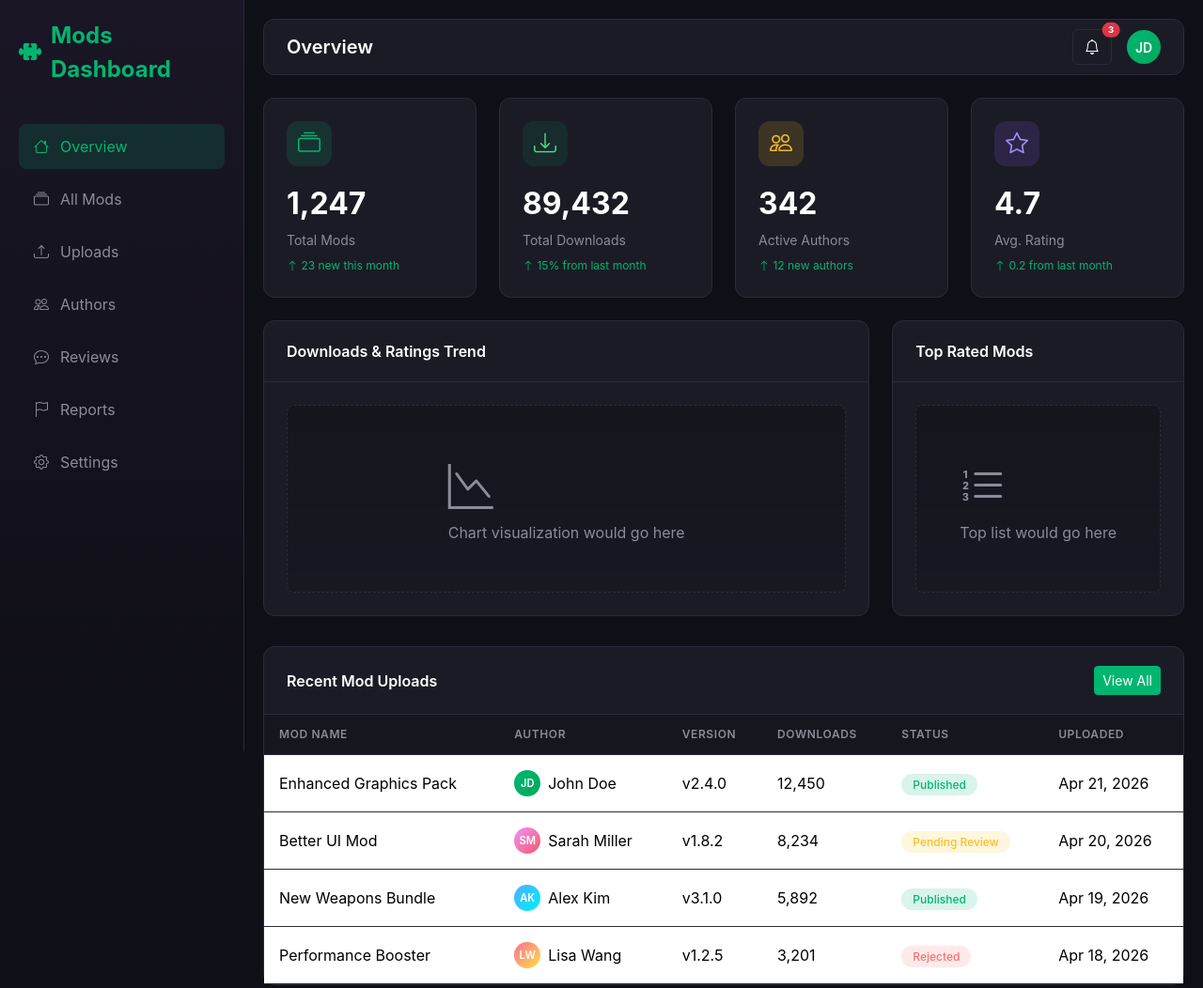
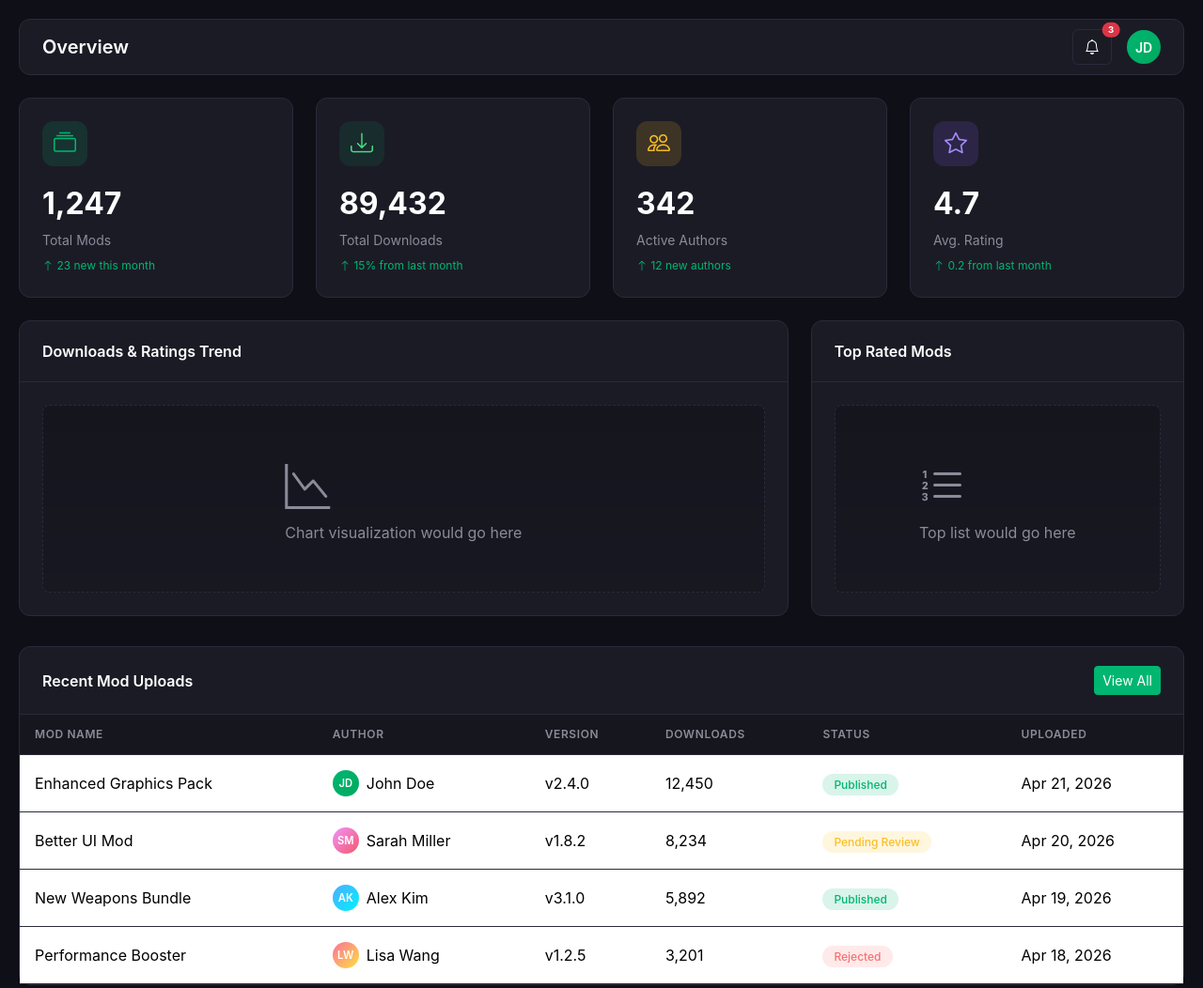
Before and after one commit to jeremiablut/Eclipse-Docs, a plain HTML site: page index.html in a window 1280 px wide. Shown: the whole page at 94% size. Drawn offline with nearby package versions, Linux system fonts and the light colour scheme.

Commit message:
get rid of sidebar

```diff
--- a/index.html
+++ b/index.html
@@ -75,8 +75,10 @@
     }
 
     .main-content {
-      margin-left: var(--sidebar-width);
+      margin-left: 0;
       padding: 20px;
+      max-width: 1400px;
+      margin: 0 auto;
     }
 
     .topbar {
@@ -254,23 +256,6 @@
   </style>
 </head>
 <body>
-  <!-- Sidebar -->
-  <aside class="sidebar">
-    <div class="sidebar-brand">
-      <i class="bi bi-puzzle-fill"></i>
-      Mods Dashboard
-    </div>
-    <ul class="sidebar-nav">
-      <li><a href="#" class="active"><i class="bi bi-house"></i> Overview</a></li>
-      <li><a href="#"><i class="bi bi-collection"></i> All Mods</a></li>
-      <li><a href="#"><i class="bi bi-upload"></i> Uploads</a></li>
-      <li><a href="#"><i class="bi bi-people"></i> Authors</a></li>
-      <li><a href="#"><i class="bi bi-chat-dots"></i> Reviews</a></li>
-      <li><a href="#"><i class="bi bi-flag"></i> Reports</a></li>
-      <li><a href="#"><i class="bi bi-gear"></i> Settings</a></li>
-    </ul>
-  </aside>
-
   <!-- Main Content -->
   <main class="main-content">
     <!-- Topbar -->
```
